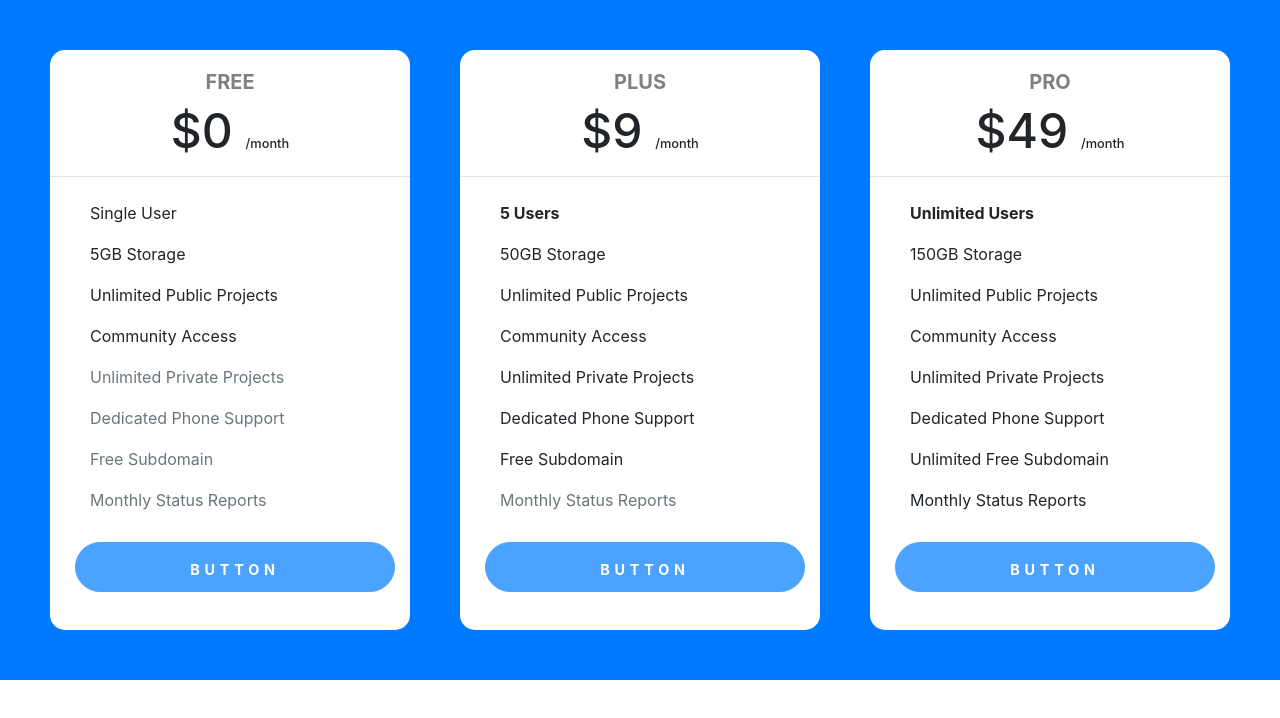
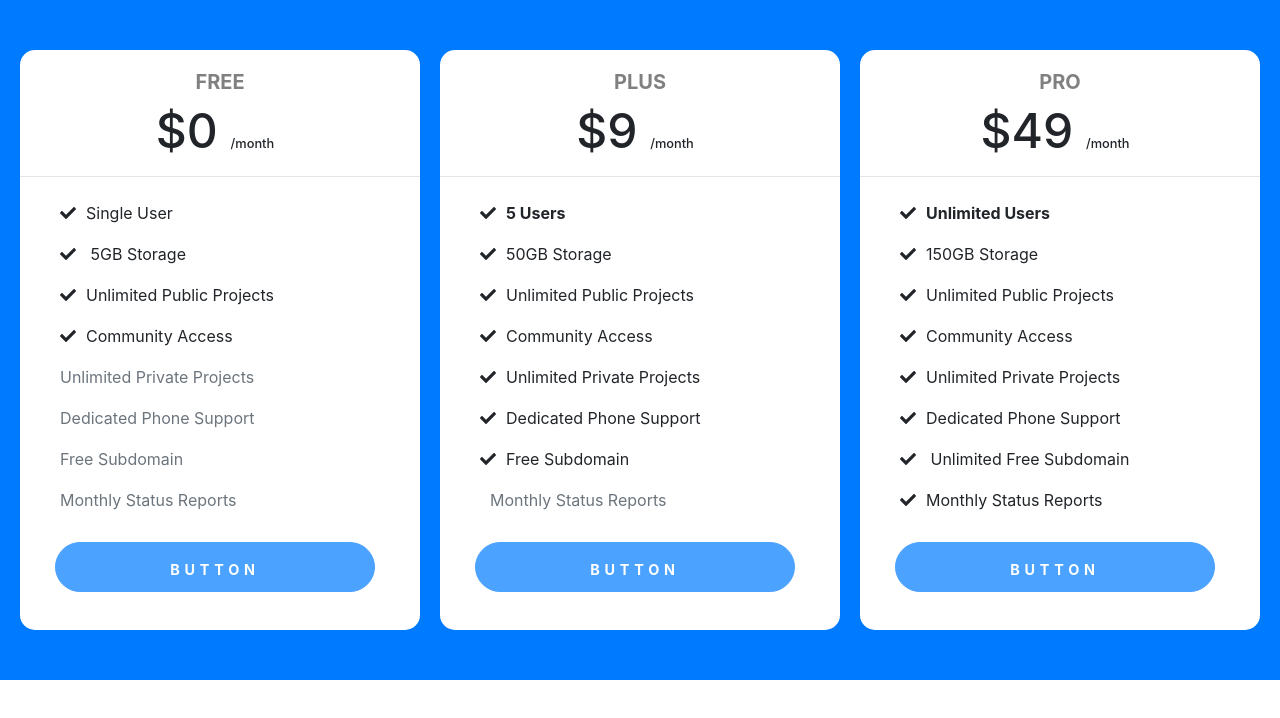
Before and after one commit to Vismaya-Ebin/React-PricingTable, a React (Create React App) app in the folder pricing-table/: page / in a window 1280 px wide. Shown: the top 718 px of the page. Built offline with nearby package versions, Linux system fonts and the light colour scheme.

Commit message:
Icon added

```diff
--- a/pricing-table/package.json
+++ b/pricing-table/package.json
@@ -3,6 +3,9 @@
   "version": "0.1.0",
   "private": true,
   "dependencies": {
+    "@fortawesome/fontawesome-svg-core": "^1.2.36",
+    "@fortawesome/free-solid-svg-icons": "^5.15.4",
+    "@fortawesome/react-fontawesome": "^0.1.16",
     "@testing-library/jest-dom": "^5.16.1",
     "@testing-library/react": "^12.1.2",
     "@testing-library/user-event": "^13.5.0",
--- a/pricing-table/src/App.css
+++ b/pricing-table/src/App.css
@@ -27,3 +27,7 @@ body{
      color:gray;
      text-transform:uppercase;
    }
+
+   span{
+        margin-right: 10px;
+   }
--- a/pricing-table/src/Free.js
+++ b/pricing-table/src/Free.js
@@ -1,5 +1,7 @@
 import { useState } from "react";
-import './App.css';
+import "./App.css";
+import { FontAwesomeIcon } from "@fortawesome/react-fontawesome";
+import { faCheck } from "@fortawesome/free-solid-svg-icons";
 
 export default function Free() {
   const [over, onHover] = useState(false);
@@ -21,18 +23,16 @@ export default function Free() {
 
   const [initialPricingTable, updatedPriceTable] = useState(pricingTable);
 
-
-
   const innerDiv = {
     backgroundColor: "white",
     borderRadius: "15px",
-    width: "360px",
+    width: "400px",
     height: "580px",
     margin: "50px 0px",
   };
   const btnStyle = {
     borderRadius: "5rem",
-    margin: "5px 25px",
+    margin: "5px 35px",
     width: "320px",
     height: "50px",
     fontSize: "0.9rem",
@@ -47,25 +47,42 @@ export default function Free() {
     innerDiv.margin = "20px 0px";
   }
   return (
-    <div>
+    <div style={innerDiv}>
       {initialPricingTable.map((data) => (
         <div
-          style={innerDiv}
           onMouseOver={() => onHover(true)}
           onMouseOut={() => onHover(false)}
         >
-          <h5  className="mode">
-            {data.mode}
-          </h5>
+          <h5 className="mode">{data.mode}</h5>
           <h6 className="price">
             {data.price} <span className="month">/month</span>
           </h6>
           <hr />
           <ul className="ulItems">
-            <li> {data.user}  </li>
-            <li>{data.storage}</li>
-            <li>{data.projectsPublic}</li>
-            <li>{data.access}</li>
+            <li>
+              <span>
+                <FontAwesomeIcon icon={faCheck} />
+              </span>
+              {data.user}{" "}
+            </li>
+            <li>
+              <span>
+                <FontAwesomeIcon icon={faCheck} />
+              </span>{" "}
+              {data.storage}
+            </li>
+            <li>
+              <span>
+                <FontAwesomeIcon icon={faCheck} />
+              </span>
+              {data.projectsPublic}
+            </li>
+            <li>
+              <span>
+                <FontAwesomeIcon icon={faCheck} />
+              </span>
+              {data.access}
+            </li>
             <li class="text-muted">{data.projectsPrivate}</li>
             <li class="text-muted">{data.phoneSupport}</li>
             <li class="text-muted">{data.domain}</li>
--- a/pricing-table/src/Plus.js
+++ b/pricing-table/src/Plus.js
@@ -1,5 +1,12 @@
 import { useState } from "react";
 import "./App.css";
+
+import { FontAwesomeIcon } from '@fortawesome/react-fontawesome';
+
+import { faCheck} from "@fortawesome/free-solid-svg-icons";
+
+
+
 
 export default function Plus() {
   const [over, onHover] = useState(false);
@@ -28,13 +35,13 @@ export default function Plus() {
   const innerDiv = {
     backgroundColor: "white",
     borderRadius: "15px",
-    width: "360px",
+    width: "400px",
     height: "580px",
     margin: "50px 0px",
   };
   const btnStyle = {
     borderRadius: "5rem",
-    margin: "5px 25px",
+    margin: "5px 35px",
     width: "320px",
     height: "50px",
     fontSize: "0.9rem",
@@ -64,14 +71,36 @@ export default function Plus() {
           </h6>
           <hr />
           <ul className="ulItems">
-            <li><strong>{data.user} </strong></li>
-            <li>{data.storage}</li>
-            <li>{data.projectsPublic}</li>
-            <li>{data.access}</li>
-            <li>{data.projectsPrivate}</li>
-            <li>{data.phoneSupport}</li>
-            <li>{data.domain}</li>
-            <li class="text-muted">{data.reports}</li>
+            <li> <span>
+                <FontAwesomeIcon icon={faCheck} />
+              </span>
+              <strong>{data.user} </strong></li>
+            <li><span>
+                <FontAwesomeIcon icon={faCheck} />
+              </span>
+              {data.storage}</li>
+            <li><span>
+                <FontAwesomeIcon icon={faCheck} />
+              </span>
+              {data.projectsPublic}</li>
+            <li><span>
+                <FontAwesomeIcon icon={faCheck} />
+              </span>
+              {data.access}</li>
+            <li>
+            <span>
+                <FontAwesomeIcon icon={faCheck} />
+              </span>{data.projectsPrivate}</li>
+            <li><span>
+                <FontAwesomeIcon icon={faCheck} />
+              </span>{data.phoneSupport}</li>
+            <li><span>
+                <FontAwesomeIcon icon={faCheck} />
+              </span>{data.domain}</li>
+            <li class="text-muted">
+            <span>
+           </span>
+              {data.reports}</li>
           </ul>
 
           <button style={btnStyle} type="button" class="btn btn-primary">
--- a/pricing-table/src/Pro.js
+++ b/pricing-table/src/Pro.js
@@ -1,5 +1,7 @@
 import { useState } from "react";
 import "./App.css";
+import { FontAwesomeIcon } from "@fortawesome/react-fontawesome";
+import { faCheck } from "@fortawesome/free-solid-svg-icons";
 
 export default function Pro() {
   const [over, onHover] = useState(false);
@@ -28,13 +30,13 @@ export default function Pro() {
   const innerDiv = {
     backgroundColor: "white",
     borderRadius: "15px",
-    width: "360px",
+    width: "400px",
     height: "580px",
     margin: "50px 0px",
   };
   const btnStyle = {
     borderRadius: "5rem",
-    margin: "5px 25px",
+    margin: "5px 35px",
     width: "320px",
     height: "50px",
     fontSize: "0.9rem",
@@ -64,14 +66,33 @@ export default function Pro() {
           </h6>
           <hr />
           <ul className="ulItems">
-            <li><strong>{data.user}</strong></li>
-            <li>{data.storage}</li>
-            <li>{data.projectsPublic}</li>
-            <li>{data.access}</li>
-            <li>{data.projectsPrivate}</li>
-            <li>{data.phoneSupport}</li>
-            <li>{data.domain}</li>
-            <li>{data.reports}</li>
+            <li><span>
+                <FontAwesomeIcon icon={faCheck} />
+              </span><strong>{data.user}</strong></li>
+            <li><span>
+                <FontAwesomeIcon icon={faCheck} />
+              </span>{data.storage}</li>
+            <li><span>
+                <FontAwesomeIcon icon={faCheck} />
+              </span>
+              {data.projectsPublic}</li>
+            <li>
+            <span>
+                <FontAwesomeIcon icon={faCheck} />
+              </span>{data.access}</li>
+            <li><span>
+                <FontAwesomeIcon icon={faCheck} />
+              </span>
+              {data.projectsPrivate}</li>
+            <li><span>
+                <FontAwesomeIcon icon={faCheck} />
+              </span>{data.phoneSupport}</li>
+            <li><span>
+                <FontAwesomeIcon icon={faCheck} />
+              </span>{data.domain}</li>
+            <li><span>
+                <FontAwesomeIcon icon={faCheck} />
+              </span>{data.reports}</li>
           </ul>
 
           <button style={btnStyle} type="button" class="btn btn-primary">
```
Also changed, not shown: 1 other file (tests, documents, lock files or other folders).
